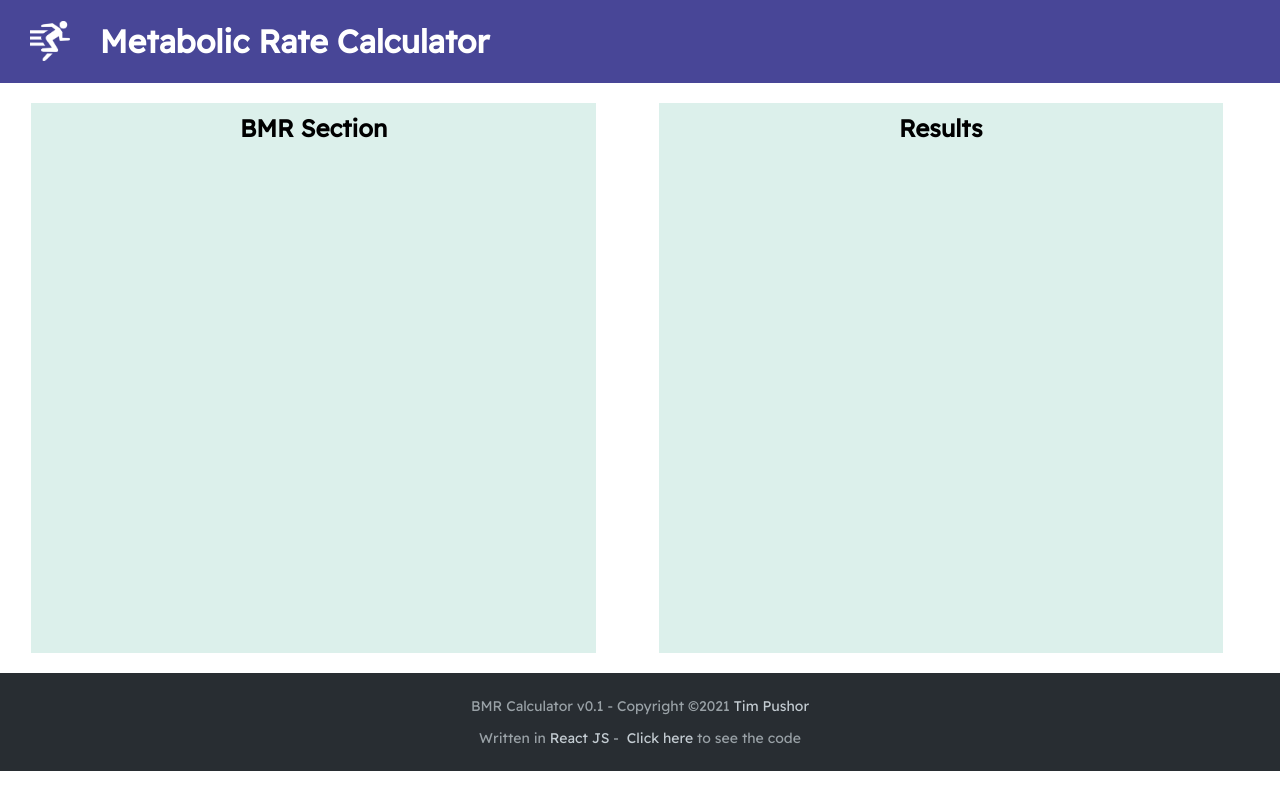
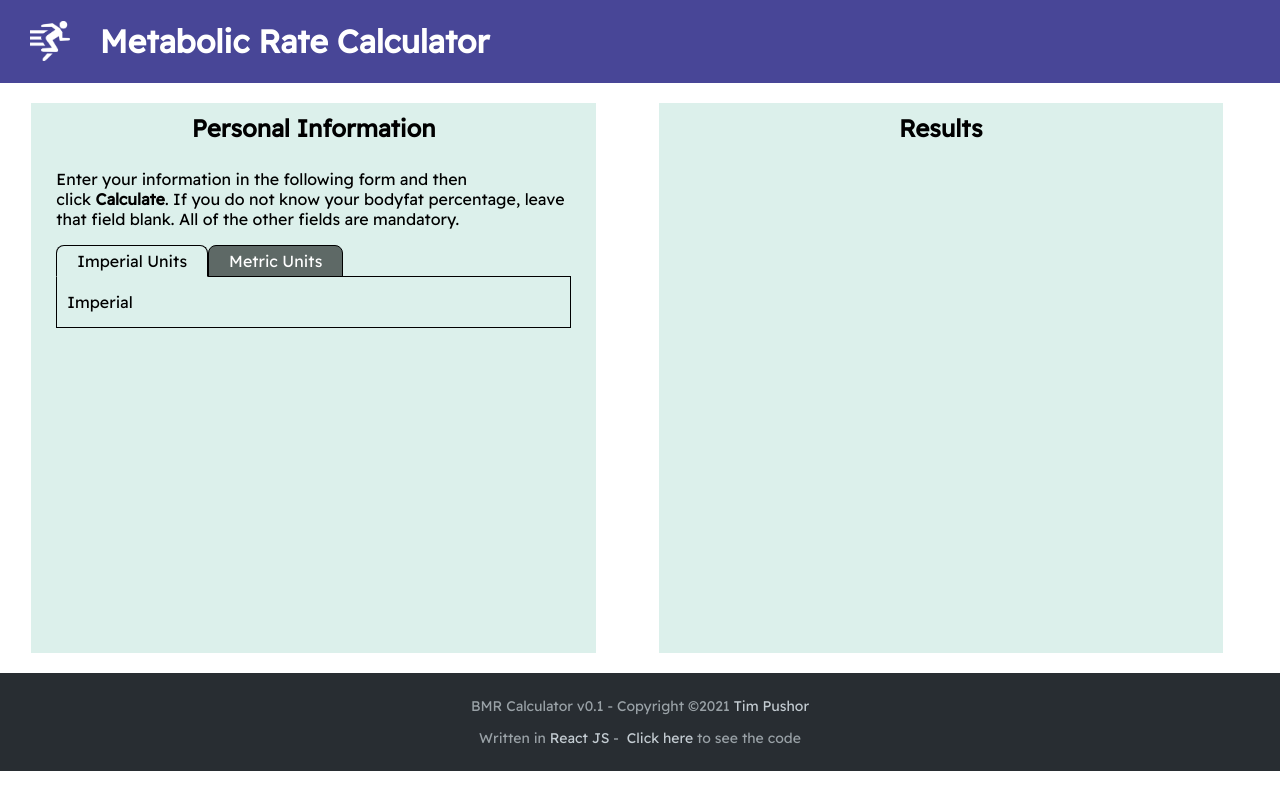
Before and after one commit to tim-pushor/react-bmr, a React (Create React App) app: page / in a window 1280 px wide. Built offline with nearby package versions, Linux system fonts and the light colour scheme.

Commit message:
Initial tab box

```diff
--- /dev/null
+++ b/src/Components/BMRForm/BMRForm.js
@@ -0,0 +1,35 @@
+import React, { useState } from "react";
+
+import FormRow from "./FormRow";
+import Imperial from "./Imperial";
+import Metric from "./Metric";
+
+import styles from "./BMRForm.module.css";
+
+const BMRForm = () => {
+  const [isImperial, setIsImperial] = useState(true);
+
+  const imperialTabClass = isImperial ? styles['tab-active'] : styles['tab-inactive'];
+  const metricTabClass = isImperial ? styles['tab-inactive'] : styles['tab-active'];
+
+  const imperialClickHandler = () => {
+    setIsImperial(true);
+  };
+  const metricClickHandler = () => {
+      setIsImperial(false);
+  }
+  return (
+    <form>
+      <ul className={styles.tabs}>
+        <li className={imperialTabClass} onClick={imperialClickHandler}>Imperial Units</li>
+        <li className={metricTabClass} onClick={metricClickHandler}>Metric Units</li>
+      </ul>
+      <div className={styles["tab-content"]}>
+          { isImperial && <Imperial /> }
+          { !isImperial && <Metric />}
+      </div>
+    </form>
+  );
+};
+
+export default BMRForm;
--- /dev/null
+++ b/src/Components/BMRForm/BMRForm.module.css
@@ -0,0 +1,38 @@
+.tabs {
+    margin: 5px 0 0 0;
+    padding: 0;
+  }
+  .tab-inactive {
+    display: inline-block;
+    padding: 5px 20px 5px 20px;
+    margin: 0;
+    border: 1px solid black;
+    border-radius: 8px 8px 0 0;
+    background-color: rgb(94, 105, 102);
+    color: white;
+  }
+
+  .tab-active {
+    display: inline-block;
+    padding: 5px 20px 5px 20px;
+    margin: 0;
+    border-top: 1px solid black;
+    border-right: 1px solid black;
+    border-left: 1px solid black;
+    border-bottom: 1px solid rgb(220, 240, 235);
+    border-radius: 8px 8px 0 0;
+    z-index: 1;
+  }
+  .tab-content {
+    width: 100%;
+    /* height: 100%; */
+    border: 1px solid black;
+    margin-top: -1px;
+    padding: 10px;
+  }
+  .non-tab-content {
+    width: 100%;
+    border: 1px solid black;
+    margin-top: -1px;
+    padding: 10px;
+  }
--- /dev/null
+++ b/src/Components/BMRForm/FormRow.js
@@ -0,0 +1,9 @@
+import React from "react";
+
+import styles from "./FormRow.module.css";
+
+const FormRow = (props) => {
+  return <div className={styles.formrow}>{props.children}</div>;
+};
+
+export default FormRow;
--- /dev/null
+++ b/src/Components/BMRForm/FormRow.module.css
@@ -0,0 +1,7 @@
+.formrow {
+    padding: 5px 0 5px 0;
+  }
+  .formrow__activity {
+    height: 75px;
+    vertical-align: top;
+  }
--- /dev/null
+++ b/src/Components/BMRForm/Imperial.js
@@ -0,0 +1,9 @@
+import React from 'react';
+
+import FormRow from './FormRow';
+
+const Imperial = () => {
+    return <FormRow>Imperial</FormRow>
+};
+
+export default Imperial;
--- /dev/null
+++ b/src/Components/BMRForm/Metric.js
@@ -0,0 +1,9 @@
+import React from 'react';
+
+import FormRow from './FormRow';
+
+const Metric = () => {
+    return <FormRow>Metric</FormRow>
+};
+
+export default Metric;
--- a/src/Components/BMRSection/BMRSection.js
+++ b/src/Components/BMRSection/BMRSection.js
@@ -1,11 +1,18 @@
 import React from "react";
 import ContentBox from "../ContentBox/ContentBox";
+import BMRForm from "../BMRForm/BMRForm";
 // import styles from './BMRSection.module.css';
 
 const BMRSection = () => {
   return (
     <ContentBox>
-      <h1>BMR Section</h1>
+      <h1>Personal Information</h1>
+      <p>
+        Enter your information in the following form and then click&nbsp;
+        <strong>Calculate</strong>. If you do not know your bodyfat percentage,
+        leave that field blank. All of the other fields are mandatory.
+      </p>
+      <BMRForm />
     </ContentBox>
   );
 };
```
